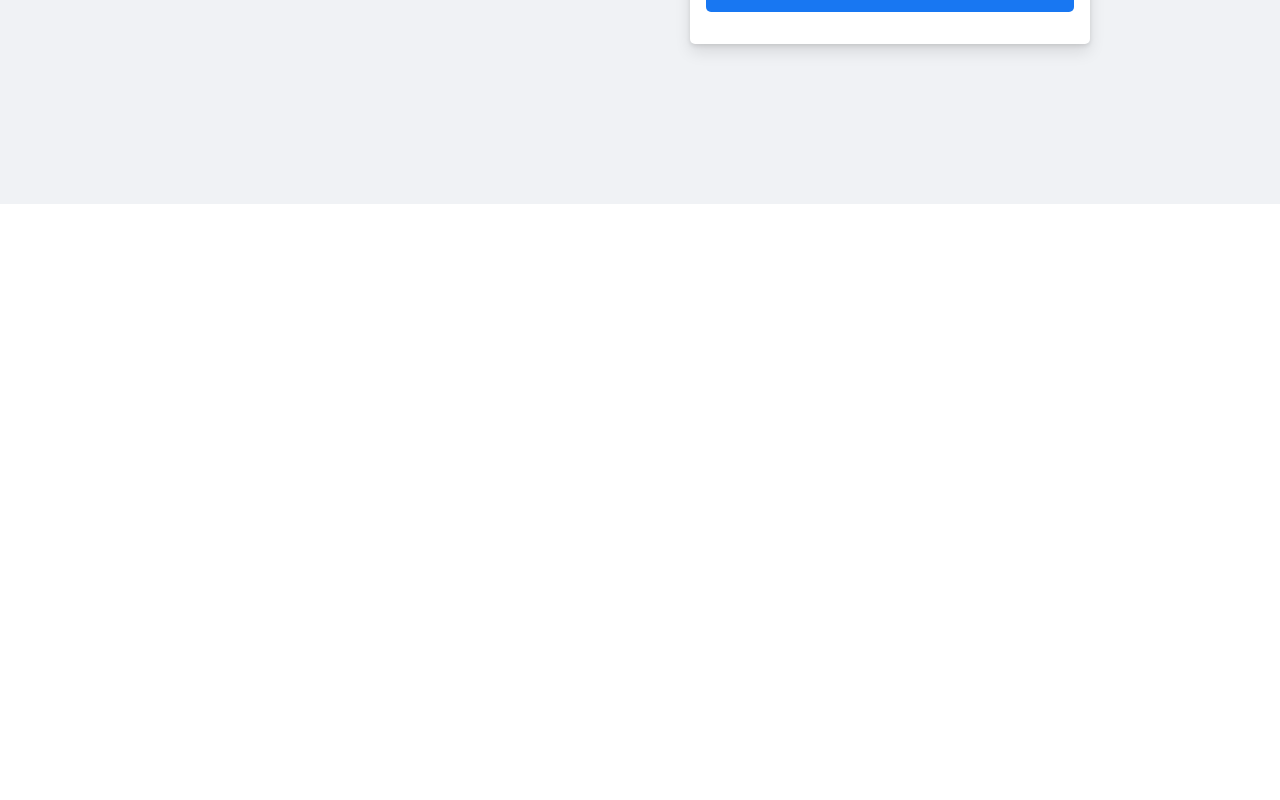
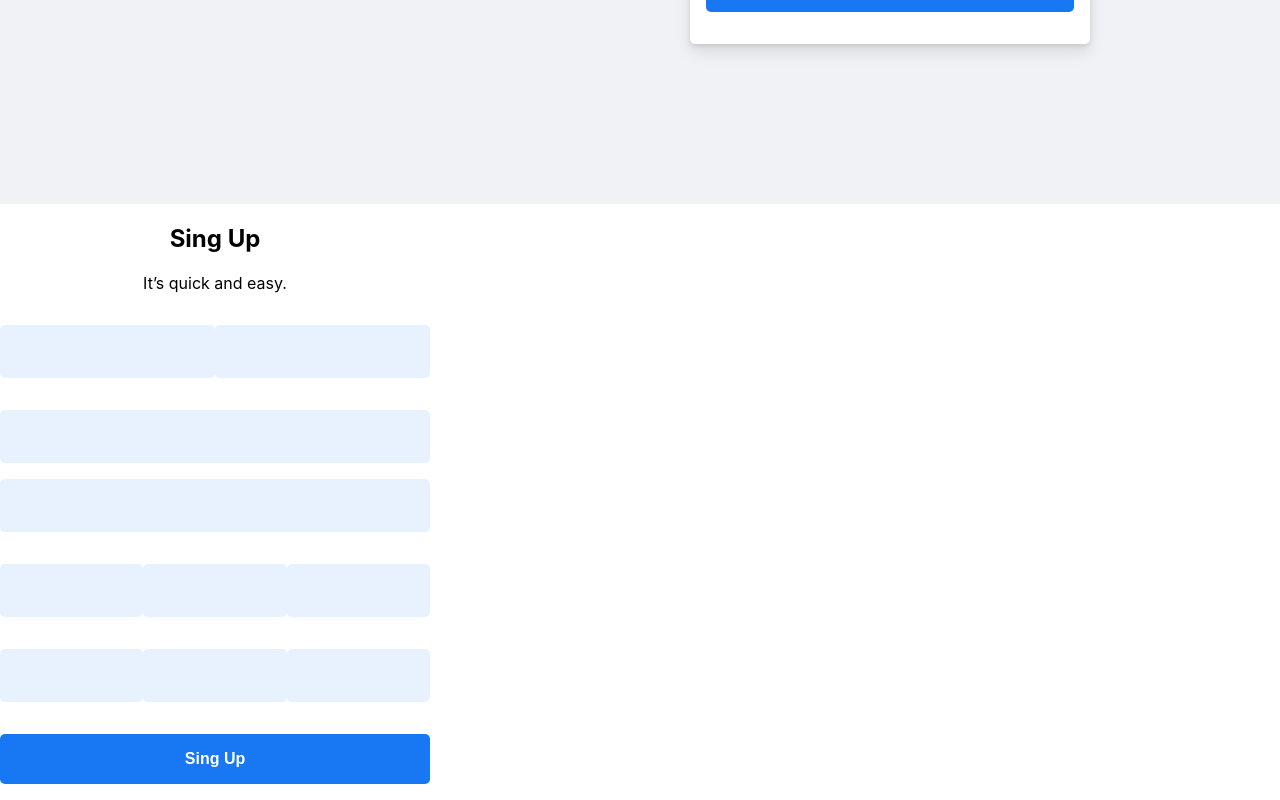
Before and after one commit to Naoto-110616/Goodbook_react-app, a React (Create React App) app in the folder goodbook-react/: page / in a window 1280 px wide. Shown: the part 507-1307 px from the top of the page. Before the commit the page ends 800 px from the top, so only its background shows below. Built offline with nearby package versions, Linux system fonts and the light colour scheme.

Commit message:
add modal singup components

```diff
--- a/goodbook-react/src/App.js
+++ b/goodbook-react/src/App.js
@@ -1,10 +1,12 @@
 import Login from "./components/Login/Login";
 import "./App.css";
+import Singup from "./components/Singup/Singup";
 
 function App() {
 	return (
 		<div className="App">
 			<Login />
+			<Singup />
 		</div>
 	);
 }
--- a/goodbook-react/src/components/Login/Login.js
+++ b/goodbook-react/src/components/Login/Login.js
@@ -29,7 +29,7 @@ const Login = () => {
 								placeholder: "Password",
 							}}
 						/>
-						<Button>Log in</Button>
+						<Button>Log In</Button>
 						<div className={classes.remenber}>
 							<a href="/">Forgot Password?</a>
 						</div>
--- /dev/null
+++ b/goodbook-react/src/components/Singup/Singup.js
@@ -0,0 +1,31 @@
+import Button from "../UI/Button";
+import Input from "../UI/Input";
+import classes from "./Singup.module.css";
+const Singup = () => {
+	return (
+		<form className={classes.singup}>
+			<div>
+				<h2>Sing Up</h2>
+				<p>It’s quick and easy.</p>
+				<div className={classes.name}>
+					<Input />
+					<Input />
+				</div>
+				<Input />
+				<Input />
+				<div className={classes.birthday}>
+					<Input />
+					<Input />
+					<Input />
+				</div>
+				<div className={classes.gender}>
+					<Input />
+					<Input />
+					<Input />
+				</div>
+				<Button>Sing Up</Button>
+			</div>
+		</form>
+	);
+};
+export default Singup;
--- /dev/null
+++ b/goodbook-react/src/components/Singup/Singup.module.css
@@ -0,0 +1,13 @@
+.singup {
+	width: 430px;
+}
+
+.name {
+	display: flex;
+}
+.birthday {
+	display: flex;
+}
+.gender {
+	display: flex;
+}
--- /dev/null
+++ b/goodbook-react/src/components/UI/Modal/Modal.js
@@ -0,0 +1,5 @@
+import classes from "./Modal.module.css";
+
+const Modal = () => {};
+
+export default Modal;
```
Also changed, not shown: goodbook-react/src/components/UI/Modal/Modal.module.css (added).
